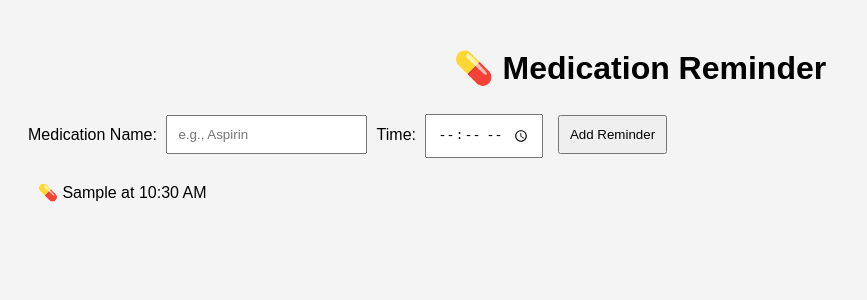
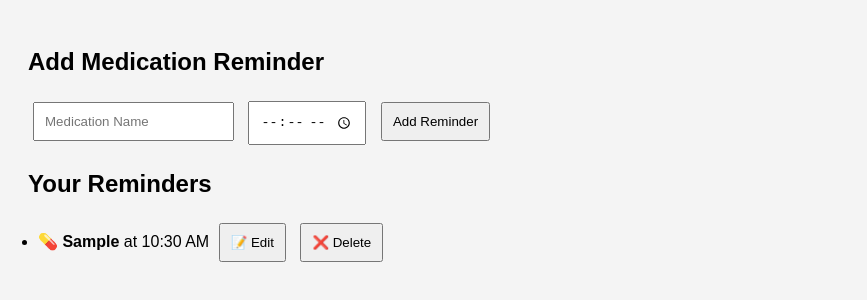
Before and after one commit to rbiagios/medication-reminder, a plain HTML site: page index.html in a window 1280 px wide. Both pictures are taken after typing "Sample", "10:30" into the empty fields and a click on the button "Add Reminder". Shown: the whole page, without its empty margins (0-867 px from the left). Drawn offline with Linux system fonts and the light colour scheme.

Commit message:
Add Edit and Delete functionality for reminders

```diff
--- a/index.html
+++ b/index.html
@@ -24,62 +24,79 @@
   </style>
 </head>
 <body>
-  <h1>💊 Medication Reminder</h1>
-  <label for="medName">Medication Name:</label>
-  <input type="text" id="medName" placeholder="e.g., Aspirin" />
-  <label for="medTime">Time:</label>
-  <input type="time" id="medTime" />
-  <button onclick="addReminder()">Add Reminder</button>
+  <h2>Add Medication Reminder</h2>
+<input type="text" id="medicationName" placeholder="Medication Name">
+<input type="time" id="medicationTime">
+<button onclick="addReminder()">Add Reminder</button>
+
+<h2>Your Reminders</h2>
+<ul id="reminderList"></ul>
 
   <div id="reminderList"></div>
 
   <script>
-    const reminderList = document.getElementById("reminderList");
+  const medNameInput = document.getElementById("medicationName");
+  const medTimeInput = document.getElementById("medicationTime");
+  const reminderList = document.getElementById("reminderList");
 
-    // Load saved reminders from localStorage
-    window.onload = function () {
-      const savedReminders = JSON.parse(localStorage.getItem("reminders")) || [];
-      savedReminders.forEach(reminder => displayReminder(reminder));
-    };
+  let reminders = JSON.parse(localStorage.getItem("reminders")) || [];
 
-    function addReminder() {
-      const name = document.getElementById("medName").value;
-      const time = document.getElementById("medTime").value;
+  function saveReminders() {
+    localStorage.setItem("reminders", JSON.stringify(reminders));
+  }
 
-      if (!name || !time) {
-        alert("Please enter both medication name and time.");
-        return;
-      }
+  function renderReminders() {
+    reminderList.innerHTML = "";
+    reminders.forEach((reminder, index) => {
+      const li = document.createElement("li");
+      li.innerHTML = `💊 <strong>${reminder.name}</strong> at ${formatTime(reminder.time)}
+        <button onclick="editReminder(${index})">📝 Edit</button>
+        <button onclick="deleteReminder(${index})">❌ Delete</button>`;
+      reminderList.appendChild(li);
+    });
+  }
 
-      const reminder = { name, time };
-      displayReminder(reminder);
-      saveReminder(reminder);
+  function addReminder() {
+    const name = medNameInput.value.trim();
+    const time = medTimeInput.value;
+    if (!name || !time) return;
 
-      // Clear input fields
-      document.getElementById("medName").value = "";
-      document.getElementById("medTime").value = "";
+    reminders.push({ name, time });
+    saveReminders();
+    renderReminders();
+
+    medNameInput.value = "";
+    medTimeInput.value = "";
+  }
+
+  function deleteReminder(index) {
+    reminders.splice(index, 1);
+    saveReminders();
+    renderReminders();
+  }
+
+  function editReminder(index) {
+    const reminder = reminders[index];
+    const newName = prompt("Edit medication name:", reminder.name);
+    const newTime = prompt("Edit time (HH:MM):", reminder.time);
+
+    if (newName && newTime) {
+      reminders[index] = { name: newName, time: newTime };
+      saveReminders();
+      renderReminders();
     }
+  }
 
-    function displayReminder({ name, time }) {
-      const [hour, minute] = time.split(":");
-      const formattedTime = formatAMPM(hour, minute);
-      const item = document.createElement("p");
-      item.textContent = `💊 ${name} at ${formattedTime}`;
-      reminderList.appendChild(item);
-    }
+  function formatTime(timeStr) {
+    const [hour, minute] = timeStr.split(":");
+    const h = parseInt(hour);
+    const ampm = h >= 12 ? "PM" : "AM";
+    const hour12 = h % 12 === 0 ? 12 : h % 12;
+    return `${hour12}:${minute} ${ampm}`;
+  }
 
-    function saveReminder(reminder) {
-      const reminders = JSON.parse(localStorage.getItem("reminders")) || [];
-      reminders.push(reminder);
-      localStorage.setItem("reminders", JSON.stringify(reminders));
-    }
+  renderReminders();
+</script>
 
-    function formatAMPM(hour, minute) {
-      let h = parseInt(hour);
-      const ampm = h >= 12 ? "PM" : "AM";
-      h = h % 12 || 12;
-      return `${h}:${minute} ${ampm}`;
-    }
-  </script>
 </body>
 </html>
```
